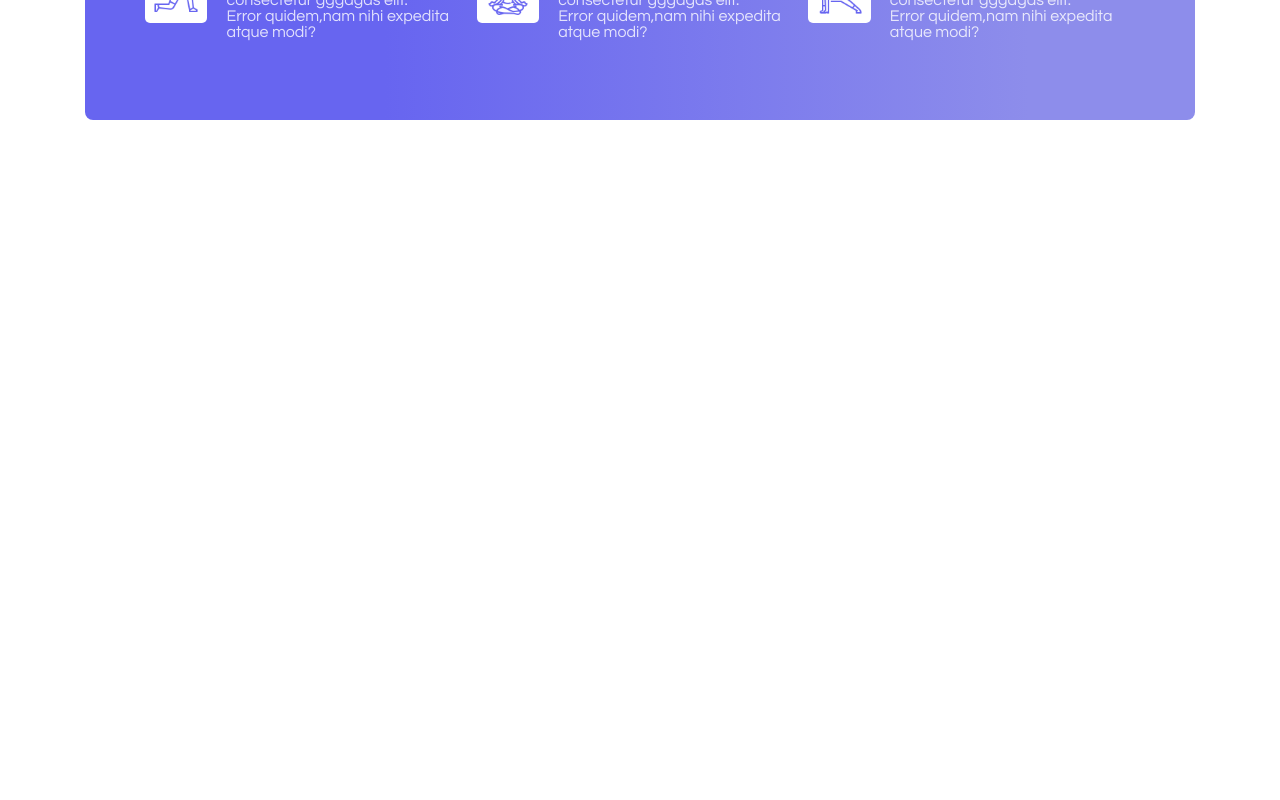
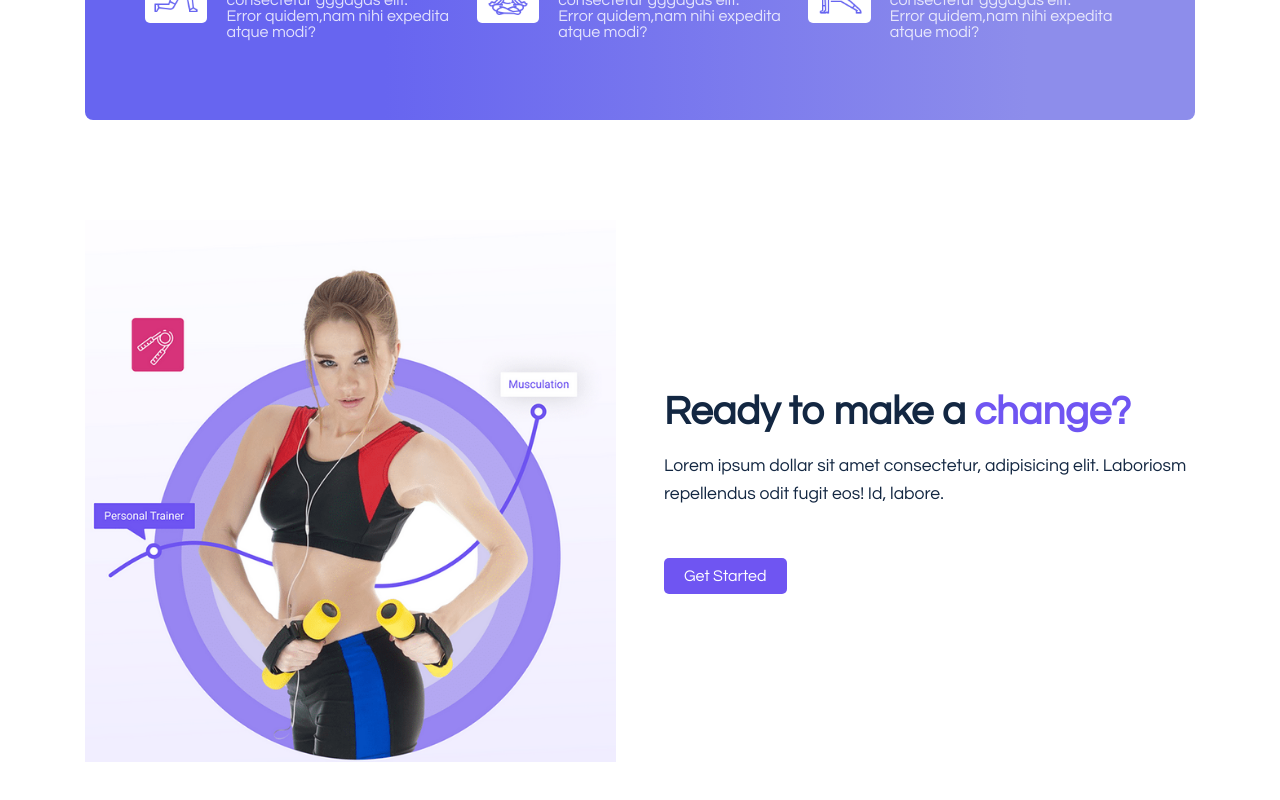
Before and after one commit to KINYENJE/gym-react-app, a React (Create React App) app: page / in a window 1280 px wide. Shown: the part 1016-1816 px from the top of the page. Before the commit the page ends 1186 px from the top, so only its background shows below. Built offline with nearby package versions, Linux system fonts and the light colour scheme.

Commit message:
start commit

```diff
--- a/src/App.js
+++ b/src/App.js
@@ -3,6 +3,7 @@ import './App.css';
 import Header from './components/Header/Header';
 import Exercises from './components/UI/Exercises';
 import Hero from './components/UI/Hero';
+import Start from './components/UI/Start';
 
 function App() {
   return (
@@ -10,6 +11,7 @@ function App() {
       <Header/>
       <Hero/>
       <Exercises />
+      <Start />
 
     </>
     // <div className="App">
--- /dev/null
+++ b/src/components/UI/Start.jsx
@@ -0,0 +1,32 @@
+import React from 'react'
+import '../../styles/start.css'
+import trainerImg from '../../assets/img/trainer.png'
+
+const Start = () => {
+  return (
+    <section>
+        <div className="container">
+            <div className="start_wrapper">
+                <div className="start_img">
+                    <img src={trainerImg} alt="" />
+                </div>
+
+                <div className="start_content">
+                    <h2 className="section_title">
+
+                        Ready to make a <span className="highlights">change?</span>
+                    </h2>
+                    <p>
+                        Lorem ipsum dollar sit amet consectetur, adipisicing elit.
+                        Laboriosm repellendus odit fugit eos! Id, labore.
+                    </p>
+
+                    <button className="register_btn">Get Started</button>
+                </div>
+            </div>
+        </div>
+    </section>
+  )
+}
+
+export default Start
--- /dev/null
+++ b/src/styles/start.css
@@ -0,0 +1,31 @@
+.start_wrapper{
+    display: flex;
+    justify-content: space-between;
+    gap: 3rem;
+    align-items: center;
+}
+
+.start_img,
+.start_content{
+    width: 50%;
+}
+
+ .start_img img{
+   width: 100%;
+ }
+
+ .start_content h2{
+    font-size: 2.5rem;
+    margin-bottom: 20px;
+ }
+
+ .start_content p{
+    color: var(--heading-color);
+    font-size: 1.1rem;
+    line-height: 28px;
+    margin-bottom: 50px;
+ }
+
+ .start_content button{
+
+ }
```
